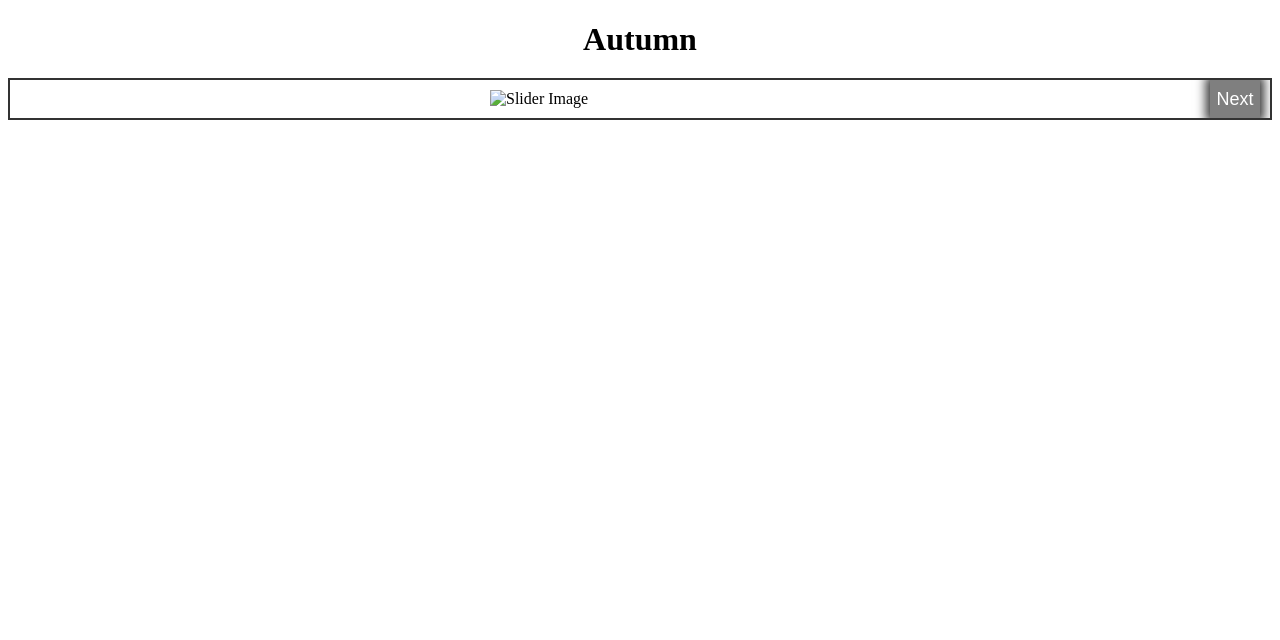
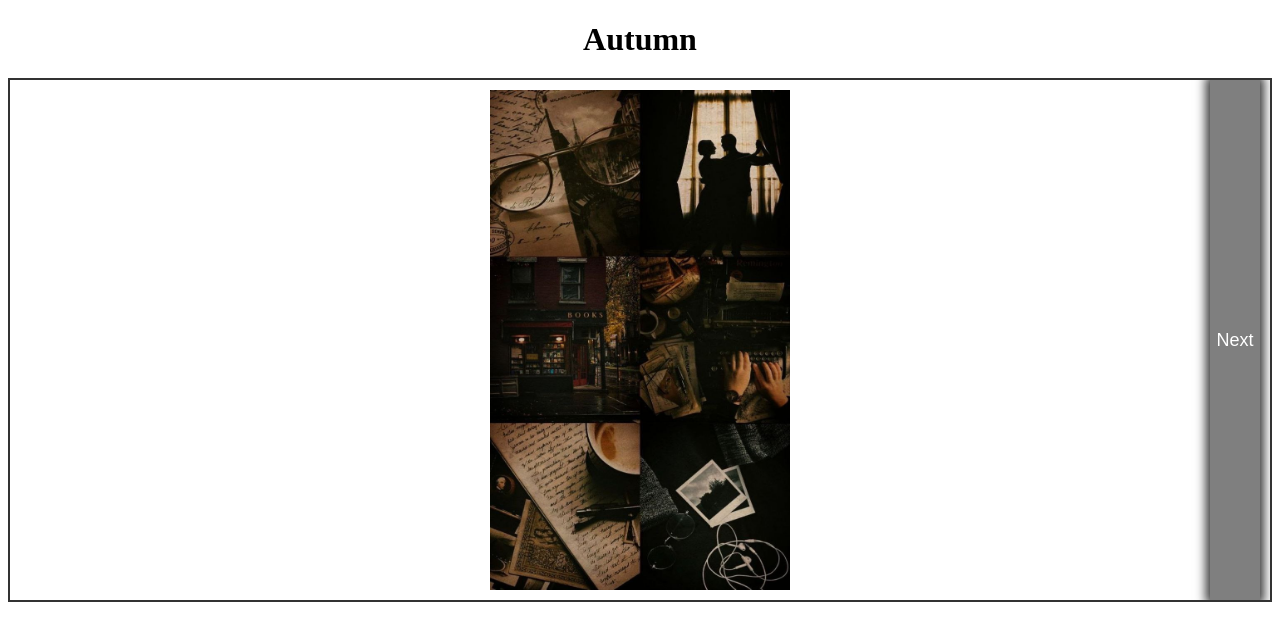
Before and after one commit to ValeriaBodrova/hw21-Slider, a plain HTML site: page index.html in a window 1280 px wide. Drawn offline with Linux system fonts and the light colour scheme.

Commit message:
changed sourse

```diff
--- a/index.html
+++ b/index.html
@@ -10,7 +10,7 @@
     <h1>Autumn</h1>
     <div class="slider">
         <button id="prev">Prev</button>
-        <img id="slider-img" src="./img/meme1.jpg" alt="Slider Image">
+        <img id="slider-img" src="./img/1.jpg" alt="Slider Image">
         <button id="next">Next</button>
     </div>
 
```
